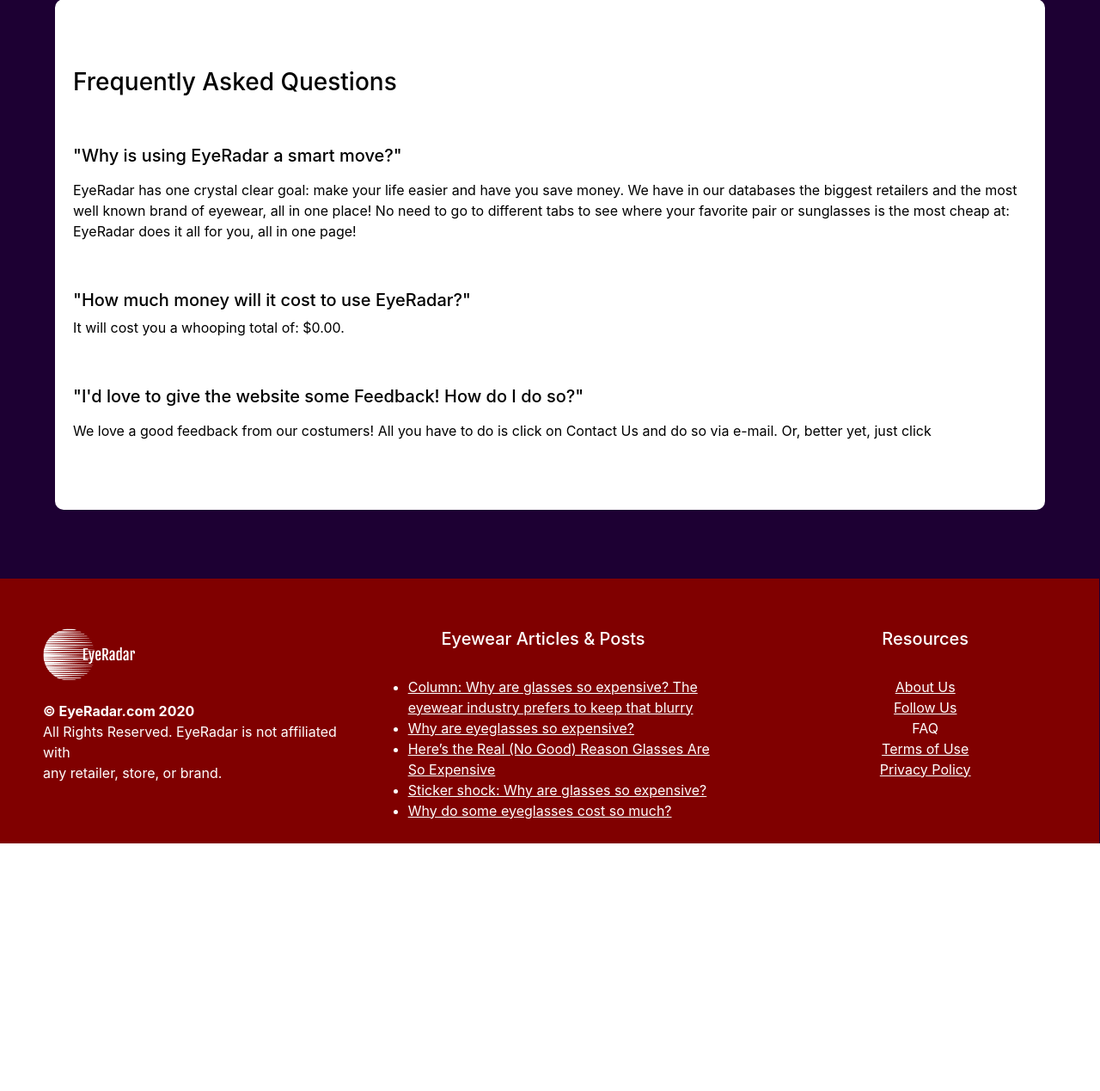
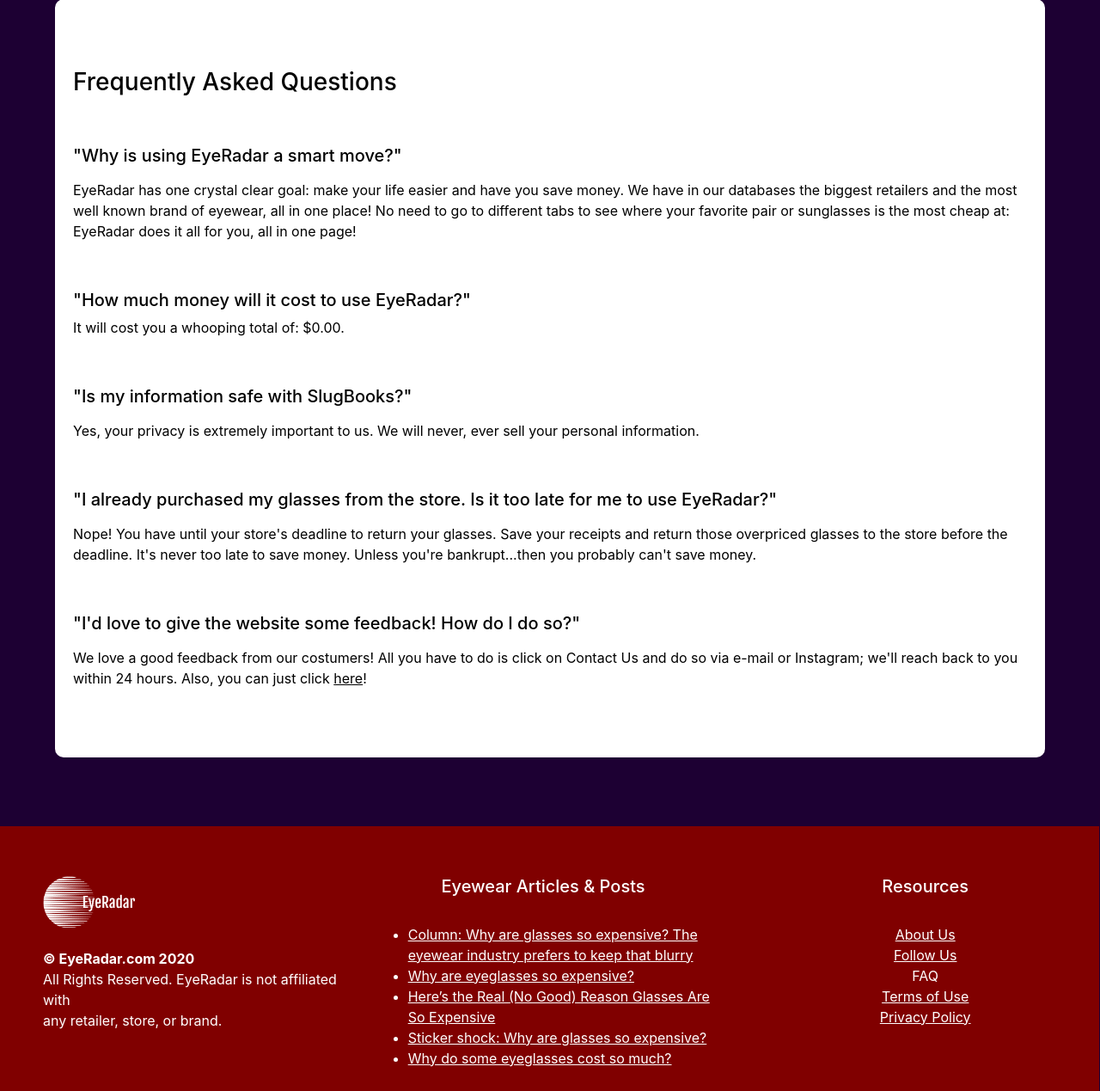
Before and after one commit to Riyo-Aloshyas/eyeradar-website, a PHP site: page /FAQ.php in a window 1280 px wide. Shown: the part 135-1404 px from the top of the page at 86% size. Before the commit the page ends 1116 px from the top, so only its background shows below. Run offline with PHP 8.4, Linux system fonts and the light colour scheme; some libraries are stand-ins or nearby versions.

Commit message:
Add files via upload

```diff
--- a/FAQ.php
+++ b/FAQ.php
@@ -90,10 +90,28 @@
         <br>
 
         <p class="lead">
-          <h5>"I'd love to give the website some Feedback! How do I do so?"</h5>
+          <h5>"Is my information safe with SlugBooks?"</h5>
         </p>
         <p>
-We love a good feedback from our costumers! All you have to do is click on Contact Us and do so via e-mail. Or, better yet, just click <a href="ContactUs.html" style="color:white;"><u>here</u></a>
+Yes, your privacy is extremely important to us. We will never, ever sell your personal information.
+        </p>
+        <br>
+
+        <p class="lead">
+          <h5>"I already purchased my glasses from the store. Is it too late for me to use EyeRadar?"</h5>
+        </p>
+        <p>
+Nope! You have until your store's deadline to return your glasses. Save your receipts and return those overpriced glasses to the store before the deadline. It's never too late to save money. Unless you're bankrupt...then you probably can't save money.
+
+        </p>
+
+        <br>
+
+        <p class="lead">
+          <h5>"I'd love to give the website some feedback! How do I do so?"</h5>
+        </p>
+        <p>
+We love a good feedback from our costumers! All you have to do is click on Contact Us and do so via e-mail or Instagram; we'll reach back to you within 24 hours. Also, you can just click <a href="ContactUs.html" style="color:black;"><u>here</u>!</a>
         </p>
 </div>
 </div>
```
Also changed, not shown: search.php (+19 -7 lines).
